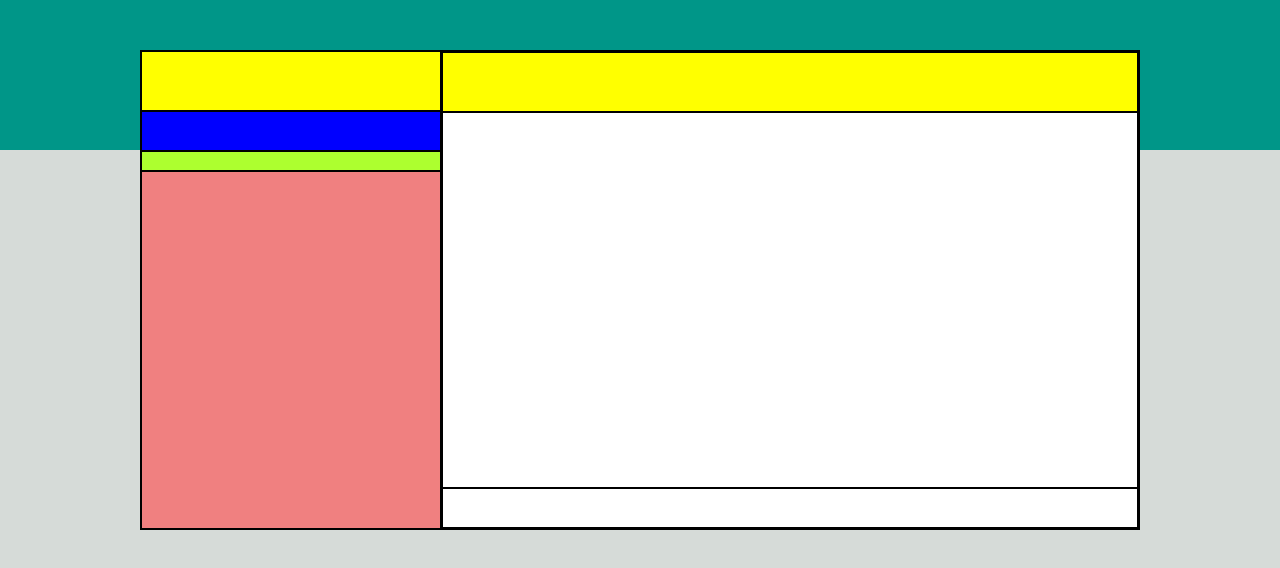
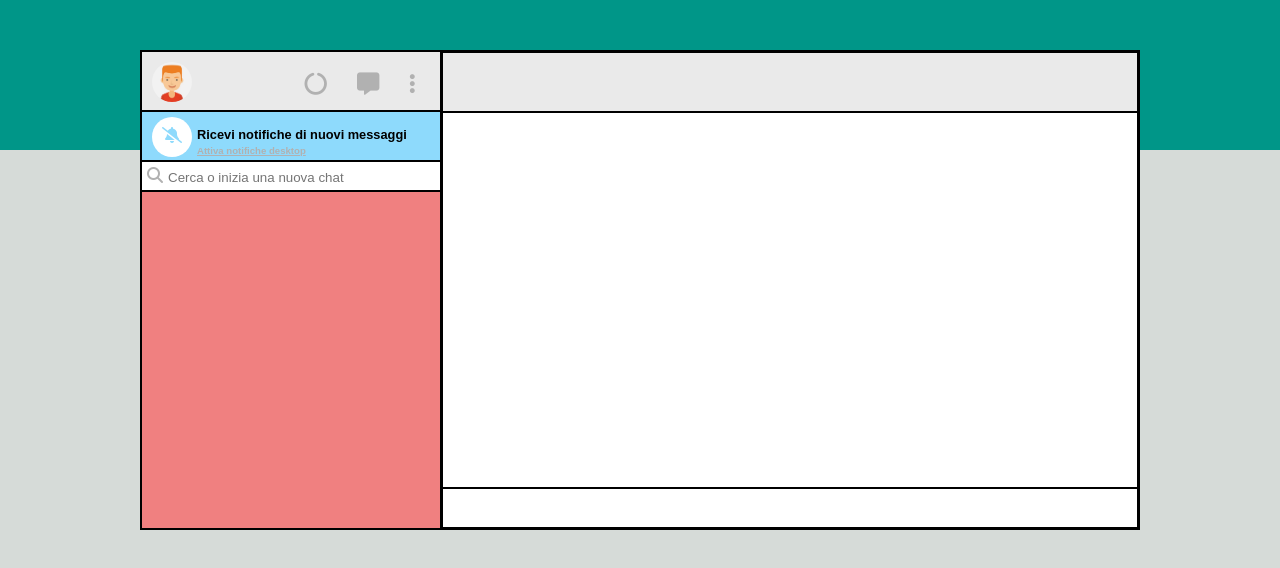
Before and after one commit to ryampeguero/html-css-boolzapp, a plain HTML site: page index.html in a window 1280 px wide. Drawn offline with Linux system fonts and the light colour scheme.

Commit message:
feat: scroll section first thre section added

```diff
--- a/css/responsive.css
+++ b/css/responsive.css
@@ -2,7 +2,7 @@
 
 @media screen and (max-width: 992px) {
     :root {
-        --scroll-col-width: 200px;
+        --scroll-col-width: 60px;
         --top-section-width: 60px;
     }
 
@@ -11,10 +11,12 @@
     }
 
     .notif-section,
-    .search-section {
+    .search-section,
+    .options-icons {
         display: none;
     }
 
+    .user-icon {}
     .main-section {
         height: calc(100% - var(--top-section-width));
         overflow-y: scroll;
--- a/css/style.css
+++ b/css/style.css
@@ -1,6 +1,8 @@
 :root {
     --scroll-col-width: 300px;
     --top-section-width: 60px;
+    --notif-section-width: 50px;
+    --search-section-width: 30px;
 }
 /* RESET */
 * {
@@ -11,7 +13,22 @@
 
 body {
     background-color: #D6DBD8;
+    font-family: Arial, Helvetica, sans-serif;
 }
+
+img {
+    max-width: 100%;
+}
+
+ul {
+    list-style: none;
+}
+
+a {
+    text-decoration: none;
+    color: #B1B1B1;
+}
+
 /* COMMON */
 /* Layout */
 .container {
@@ -39,7 +56,8 @@ body {
 /* FLEX SETTINGS */
 .flex {
     display: flex;
-    flex-shrink: 0;
+    /* flex-shrink: 0; */
+    /* justify-content: center; */
 }
 
 .flex-column {
@@ -49,6 +67,10 @@ body {
 
 .wrap {
     flex-wrap: wrap;
+}
+
+.space-between {
+    justify-content: space-between;
 }
 
 /* Background colors */
@@ -81,27 +103,97 @@ body {
 }
 
 /* Left col*/
+/* Top section */
 .top-section {
     height: var(--top-section-width);
     /* debug */
     border: 1px solid black;
-    background-color: yellow;
+    background-color: #EAEAEA;
 }
 
-.notif-section {
+/* Icons */
+.user-icon {
+    padding: 10px;
+    /* debug */
+    /* background-color: white; */
+}
+.user-icon img{
+    display: block;
+    width: 40px;
     height: 40px;
-    /* debug */
-    background-color: blue;
+    border-radius: 50%;
+
 }
 
-.search-section {
-    height: 20px;
+.options-icons {
+    margin: 10px;
+    color: #B1B1B1;
+    font-size: 1.4rem;
+
     /* debug */
-    background-color: greenyellow;
+    /* background-color: white; */
+    /* border: 1px solid black; */
 }
 
+.options-icons li {
+    padding: 0 10px;
+    margin: 10px 5px;
+    /* debug */
+    /* border: 1px solid black; */
+}
+
+/* Notifications Section */
+.notif-section {
+    height: var(--notif-section-width);
+    padding: 5px 10px;
+    /* debug */
+    background-color: #8EDAFC;
+}
+
+.notification-icon {
+    padding: 10px;
+    width: 40px;
+    height: 40px;
+    border-radius: 50%;
+    color: #8EDAFC;
+    background-color: white;
+    /* debug */
+    /* border: 1px solid black; */
+}
+
+.notification-text {
+    padding: 10px 0;
+    padding-left: 5px;
+    font-weight: 600;
+    font-size: 0.8rem;
+}
+
+.notification-text a {
+    font-size: 0.6rem;
+    text-decoration: underline;
+}
+
+/* Search Section */
+
+.search-section {
+    height: var(--search-section-width);
+    padding: 5px;
+    color: #B1B1B1;
+    /* debug */
+    background-color: white;
+}
+
+#search {
+    margin: 0 5px;
+    height: 20px;
+    width: 80%;
+    border: none;
+
+}
+
+
 .main-section {
-    height: calc(100% - (60px + var(--top-section-width)));
+    height: calc(100% - ( var(--top-section-width) + var(--notif-section-width) + var(--search-section-width)));
     overflow-y: scroll;
     /* debug */
     background-color: lightcoral;
--- a/index.html
+++ b/index.html
@@ -5,6 +5,8 @@
     <meta name="viewport" content="width=device-width, initial-scale=1.0">
     <title>Boolzapp</title>
 
+    <!-- FontAwesome -->
+    <link rel="stylesheet" href="https://cdnjs.cloudflare.com/ajax/libs/font-awesome/6.5.1/css/all.min.css" integrity="sha512-DTOQO9RWCH3ppGqcWaEA1BIZOC6xxalwEsw9c2QQeAIftl+Vegovlnee1c9QX4TctnWMn13TZye+giMm8e2LwA==" crossorigin="anonymous" referrerpolicy="no-referrer" />
 
     <!-- Custom Styles -->
     <link rel="stylesheet" href="./css/style.css">
@@ -23,20 +25,38 @@
             <!-- Scroll Section -->
             <div class="col-scroll flex wrap">
                 <!-- Top -->
-                <div class="top-section col">
+                <div class="top-section col flex space-between">
+                    <div class="user-icon">
+                        <img src="./img/avatar_1.jpg" alt="">
+                    </div>
 
+                    <div class="options-icons">
+                        <ul class="flex">
+                            <li><a href=""><i class="fa-solid fa-circle-notch"></i></a>
+                            </li>
+                            <li><a href=""><i class="fa-solid fa-message"></i></a></li>
+                            <li><a href=""><i class="fa-solid fa-ellipsis-vertical"></i></a></li>
+                        </ul>
+                    </div>
                 </div>
                 <!-- /Top -->
 
                 <!-- Notifications -->
-                <div class="notif-section col">
-
+                <div class="notif-section col flex">
+                    <div class="notification-icon">
+                        <i class="fa-solid fa-bell-slash"></i>
+                    </div>
+                    <div class="notification-text">
+                       <span>Ricevi notifiche di nuovi messaggi</span>
+                       <span><a href="">Attiva notifiche desktop</a></span>
+                    </div>
                 </div>
                 <!-- /Notifications -->
 
                 <!-- Search -->
-                <div class="search-section col">
-
+                <div class="search-section col flex">
+                    <span><i class="fa-solid fa-magnifying-glass"></i></span>
+                    <input id="search" type="text" placeholder="Cerca o inizia una nuova chat">
                 </div>
                 <!-- /Search -->
                 <!-- Main -->
```
Also changed, not shown: img/avatar_1.jpg (added), img/avatar_2.jpg (added), img/avatar_3.jpg (added), img/avatar_4.jpg (added), img/avatar_5.jpg (added), img/avatar_6.jpg (added), img/avatar_7.jpg (added), img/avatar_8.jpg (added), img/avatar_io.jpg (added), img/mine.jpg (added).
